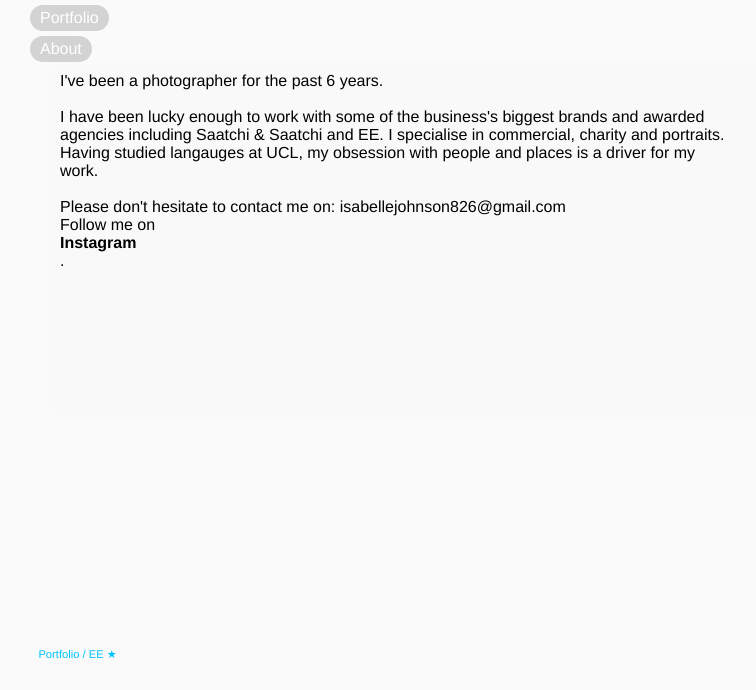
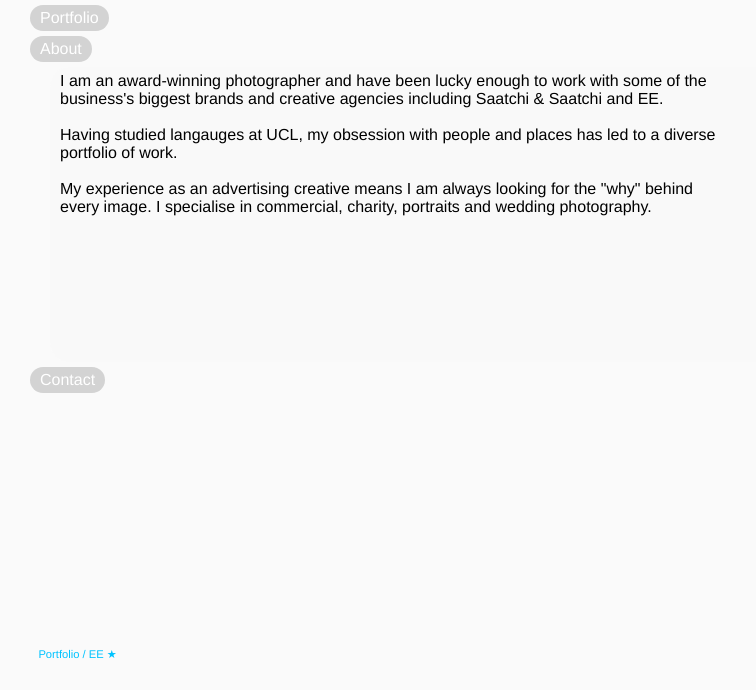
Before and after one commit to issyj1/isabellejohnsonphotography, a plain HTML site: page pages/ee.html in a window 1280 px wide. Both pictures are taken after a click on the item "About". Shown: the part 110-800 px from the top of the page, without its empty margins (0-756 px from the left). Drawn offline with Linux system fonts and the light colour scheme; files that its build step writes are made by us from their sources.

Commit message:
Update ee.html

```diff
--- a/pages/ee.html
+++ b/pages/ee.html
@@ -26,24 +26,38 @@
             <li class="fade-item"><a href="../pages/events.html">Events</a></li>
             <li class="fade-item"><a href="../pages/wedding.html">Wedding</a></li>
             <li class="fade-item"><a href="../pages/creative.html">Creative</a></li>
-
           </ul>
       </ul>
       <ul id ="myUL">
         <li class="caret">About</li>
           <ul class="nested">
             <li class="about" class="fade-item">
-             I've been a photographer for the past 6 years. <br>
+              I am an award-winning photographer and have been lucky enough to work with some of the business's biggest brands and creative agencies including Saatchi & Saatchi and EE.<br>
               <br>
-             I have been lucky enough to work with some of the business's biggest brands and awarded agencies including Saatchi & Saatchi and EE. I specialise in commercial, charity and portraits.
+              Having studied langauges at UCL, my obsession with people and places has led to a diverse portfolio of work.<br>
               <br>
-             Having studied langauges at UCL, my obsession with people and places is a driver for my work.<br>
+              My experience as an advertising creative means I am always looking for the "why" behind every image.
+              I specialise in commercial, charity, portraits and wedding photography.               <br>
+          </li>
+            </ul>
+      </ul>
+            <ul id ="myUL">
+              <li class="caret">Contact </li>
+                <ul class="nested">
+                  <li class="about" class="fade-item">
+
+                    Please don't hesitate to contact me at:
+                    <b>isabellejohnson826@gmail.com</b>
                     <br>
-             Please don't hesitate to contact me on:
-             isabellejohnson826@gmail.com
+                    I am able to give custom quotes based on the specific requirements of every project.
                     <br>
-             Follow me on <a href="#">Instagram</a>.
+                    <br>
+                    Follow me on Instagram:
+                  <br>
+
+                    <a href="https://www.instagram.com/issyj1/?hl=en-gb" target="_blank">issyj1</a>
                   </li>
+                  </ul>
               </ul>
       </div>
 
```
Lines whose indentation alone changed are shown as unchanged.
